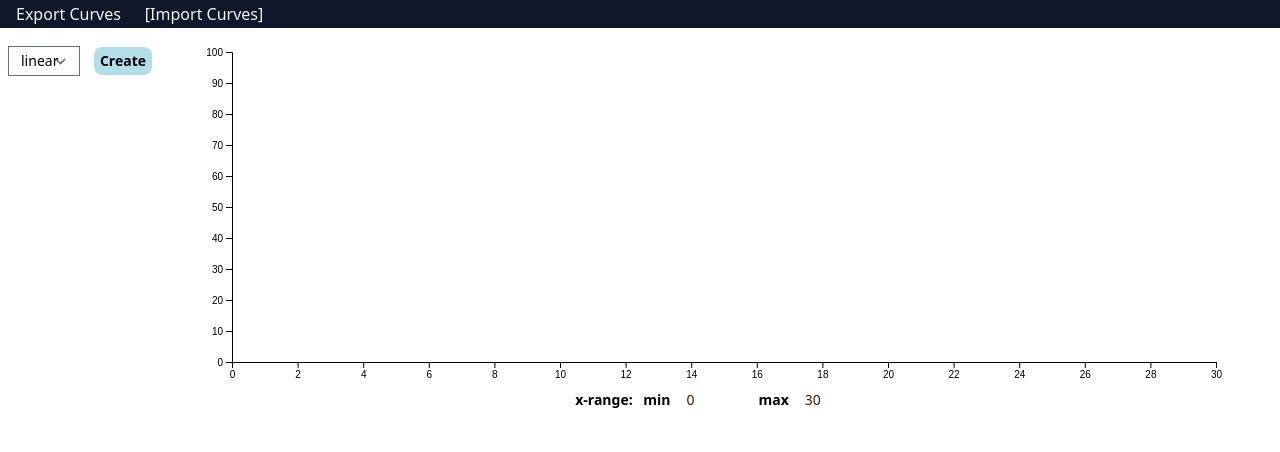
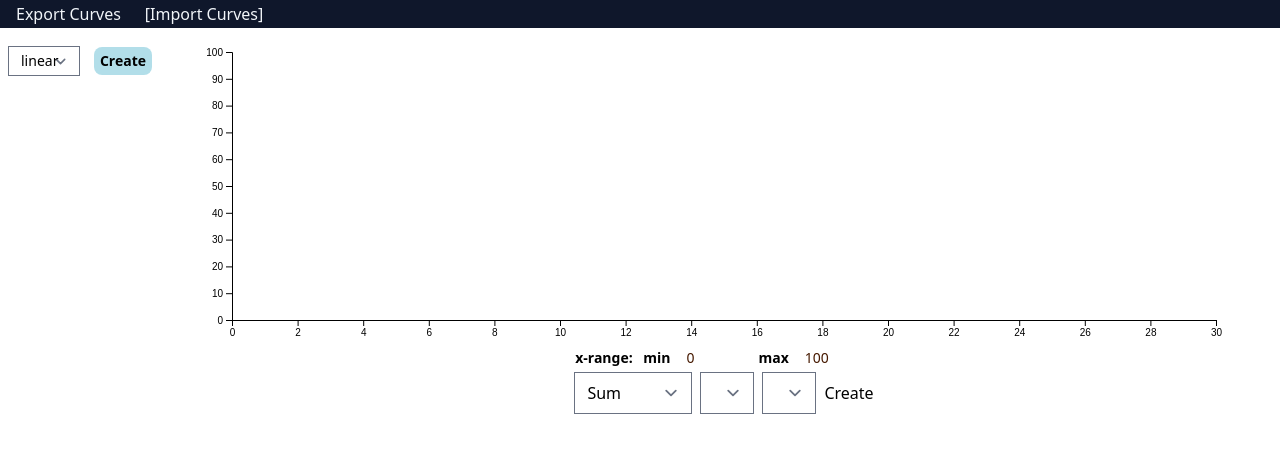
Before and after one commit to justin-m-lacy/rpg-curves, a Vue app: page / in a window 1280 px wide. Shown: the top 452 px of the page. Built offline with nearby package versions, Linux system fonts and the light colour scheme.

Commit message:
NewComposite. event bus

```diff
--- a/src/model/curves/curves.ts
+++ b/src/model/curves/curves.ts
@@ -10,7 +10,7 @@ export type CurveCreator<D extends object = any> = {
 	params: CurveParam<D>[]
 }
 
-export type TCurve<D extends object> = D & {
+export type TCurve<D extends object = object> = D & {
 	type: string;
 	map(x: number): number;
 }
--- a/src/store/curves-store.ts
+++ b/src/store/curves-store.ts
@@ -1,5 +1,7 @@
 import { CurveModel } from '@/model/curve-model';
-import { useSelect } from '@/store/select-store';
+import { CurveSumModel } from '@/model/curve-sum';
+import { TCurve } from '@/model/curves/curves';
+import { useEventBus } from '@vueuse/core';
 import { defineStore } from 'pinia';
 
 export const useCurves = defineStore('curves', () => {
@@ -7,28 +9,43 @@ export const useCurves = defineStore('curves', () => {
 	// map curves by curve label.
 	const curves = ref(new Map<string, CurveModel>());
 
-	const selects = useSelect();
+	const newEvent = useEventBus<'newcurve', CurveModel>('newcurve');
+	const deleteEvent = useEventBus<'deletecurve', CurveModel>('deletecurve');
+
+	let nextId: number = 1;
 
 	/**
 	 * remove all curves.
 	 */
 	function deleteAll() {
+		for (const m of curves.value.entries()) {
+			deleteEvent.emit('deletecurve', m as any as CurveModel);
+		}
 		curves.value.clear();
-		selects.clear;
 	}
 
 	function add(m: CurveModel) {
 		curves.value.set(m.id, m);
+		newEvent.emit('newcurve', m);
+		return m;
 	}
 
-	function remove(c: CurveModel) {
-
-		selects.deselect(c);
-		curves.value.delete(c.id)
+	function remove(m: CurveModel) {
+		curves.value.delete(m.id);
+		deleteEvent.emit('deletecurve', m);
 	}
 
-	let nextId: number = 1;
+	function createSum(c1: TCurve, c2: TCurve) {
+		return add(new CurveSumModel({
+			curveA: c1, curveB: c2
+		}));
+	}
 
+	function createDiff(c1: TCurve, c2: TCurve) {
+		return add(new CurveSumModel({
+			curveA: c1, curveB: c2, B: -1
+		}));
+	}
 
 
 	return {
@@ -37,6 +54,8 @@ export const useCurves = defineStore('curves', () => {
 		remove,
 		curves,
 		deleteAll,
+		createSum,
+		createDiff,
 		uniqueName() {
 			return `Curve ${nextId++}`;
 		}
--- a/src/store/select-store.ts
+++ b/src/store/select-store.ts
@@ -1,4 +1,5 @@
 import { CurveModel } from '@/model/curve-model';
+import { useEventBus } from '@vueuse/core';
 import { defineStore } from 'pinia';
 
 export const useSelect = defineStore('select', () => {
@@ -31,6 +32,14 @@ export const useSelect = defineStore('select', () => {
 	function isSelected(c: CurveModel) {
 		return selected.value.some(v => v.id == c.id);
 	}
+	function toggleSelect(m: CurveModel) {
+		selected.value.includes(m) ? deselect(m) :
+			select(m);
+	}
+
+	useEventBus<'deletecurve', CurveModel>('deletecurve').on((_, m) => {
+		if (m) deselect(m);
+	});
 
 	return {
 
@@ -39,6 +48,7 @@ export const useSelect = defineStore('select', () => {
 		deselect,
 		clear,
 		isSelected,
+		toggleSelect
 
 
 	}
--- /dev/null
+++ b/src/store/view-curves.ts
@@ -0,0 +1,64 @@
+import { CurveModel } from '@/model/curve-model';
+import { useCurves } from '@/store/curves-store';
+import { useEventBus } from '@vueuse/core';
+import { defineStore } from 'pinia';
+
+/**
+ * select curves to view.
+ */
+export const useViewCurves = defineStore('view', () => {
+
+	const viewing = ref<CurveModel[]>([]);
+
+	useEventBus<'newcurve', CurveModel>('newcurve').on((_, m) => {
+		if (m) view(m);
+	});
+	useEventBus<'deletecurve', CurveModel>('deletecurve').on((_, m) => {
+		if (m) unview(m);
+	});
+
+
+	watch(() => useCurves().curves, (curves) => {
+
+		// check for removed views.
+		for (const model of viewing.value) {
+			if (!curves.has(model.id)) {
+				unview(model as CurveModel);
+			}
+		}
+	});
+
+	/**
+	 * @param model
+	 * @param multi - whether to add to multiple selection.
+	 */
+	function view(model: CurveModel) {
+		viewing.value.push(model);
+	}
+
+	function unview(model: CurveModel) {
+		const ind = viewing.value.findIndex(v => v.id == model.id);
+		if (ind >= 0) {
+			viewing.value.splice(ind, 1);
+		}
+	}
+
+	function clear() {
+		viewing.value = [];
+	}
+
+	function isViewed(c: CurveModel) {
+		return viewing.value.some(v => v.id == c.id);
+	}
+
+	return {
+
+		view,
+		viewing,
+		unview,
+		clear,
+		isViewed,
+
+
+	}
+});
--- a/src/view/App.vue
+++ b/src/view/App.vue
@@ -3,6 +3,7 @@ import { CurveModel } from '@/model/curve-model';
 import { useCreators } from '@/store/creators';
 import { useCurves } from '@/store/curves-store';
 import { useSelect } from '@/store/select-store';
+import { useViewCurves } from '@/store/view-curves';
 import NewCurve from '@/view/controls/NewCurve.vue';
 import Header from '@/view/Header.vue';
 import CurveEditor from '@/view/panes/CurveEditor.vue';
@@ -11,13 +12,13 @@ import D3GraphView from '@/view/panes/D3GraphView.vue';
 
 const creators = useCreators();
 const select = useSelect();
+const view = useViewCurves();
 
 const curves = useCurves();
 
 function onNewCurve(model: CurveModel) {
 	model.label = curves.uniqueName();
 	curves.add(model);
-	select.select(model);
 }
 </script>
 <template>
@@ -34,7 +35,7 @@ function onNewCurve(model: CurveModel) {
 			<div class="h-full flex flex-col gap-y-1 grow-4">
 				<!--<GraphView v-if="chartsLoaded" class="basis-1/2"
 						   :curves="select.selected" />-->
-				<D3GraphView class="basis-1/2" :curves="select.selected" />
+				<D3GraphView class="basis-1/2" :curves="view.viewing" />
 				<div class="flex flex-wrap gap-y-3">
 					<CurveEditor v-for="curve in select.selected" class="flex justify-stretch"
 								 :model="curve" :key="curve.id" />
--- /dev/null
+++ b/src/view/controls/NewComposite.vue
@@ -0,0 +1,46 @@
+<script setup lang="ts">
+import { CurveModel } from '@/model/curve-model';
+import { CurveSumModel } from '@/model/curve-sum';
+
+defineProps<{
+	// all options for creating new sum.
+	curves: CurveModel[]
+}>();
+
+const emit = defineEmits<{
+	(e: 'create', sum: CurveSumModel): void
+}>();
+
+type CompositeType = 'curvesum' | 'curvediff';
+
+const compositeType = shallowRef<CompositeType>('curvesum');
+
+const modelA = shallowRef<CurveModel>();
+const modelB = shallowRef<CurveModel>();
+
+function tryCreate() {
+	if (!modelA.value || !modelB.value) return;
+	emit('create', new CurveSumModel({
+		curveA: modelA.value,
+		curveB: modelB.value,
+		B: compositeType.value == 'curvediff' ? -1 : 1
+	}))
+
+}
+</script>
+<template>
+	<div class="flex gap-x-2">
+		<select v-model="compositeType">
+			<option :value="'curvesum'">Sum</option>
+			<option :value="'curvediff'">Subtract</option>
+		</select>
+		<select v-model="modelA">
+			<option v-for="m in curves" :value="m">{{ m.label }}</option>
+		</select>
+		<select v-model="modelB">
+			<option v-for="m in curves" :value="m">{{ m.label }}</option>
+		</select>
+		<button type="button" :disabled="!modelA || !modelB"
+				@click="tryCreate">Create</button>
+	</div>
+</template>
--- /dev/null
+++ b/src/view/panes/D3Graph.vue
@@ -0,0 +1,130 @@
+<script setup lang="ts">
+import { CurveModel } from "@/model/curve-model";
+import { UniqueColor } from "@/store/colors";
+import { useSelect } from "@/store/select-store";
+import { useRange } from "@/view/composable/range-store";
+import { useZoom } from "@/view/composable/zoom";
+import { useEventListener } from "@vueuse/core";
+import * as d3 from "d3";
+import { getMinMax } from '../../util/array';
+
+const props = defineProps<{
+	curves: CurveModel[]
+}>();
+
+// svg drawn elements.
+const svgRef = shallowRef<SVGElement>();
+const xAxisRef = shallowRef<SVGGElement>();
+const yAxisRef = shallowRef<SVGGElement>();
+
+const outRect = shallowRef<DOMRect>();
+// display padding around axes.
+const marginLeft = 64;
+const marginBottom = 24;
+
+// domain of x-axis
+const domain = defineModel<[number, number]>('range', { default: [0, 30] });
+const range = useRange();
+
+useZoom(svgRef, domain);
+
+const selects = useSelect();
+
+const xscale = computed(() => {
+	return d3.scaleLinear().domain(domain.value).range(
+		[marginLeft, -marginLeft + (outRect.value?.width ?? 0)]
+	).nice();
+});
+
+/**
+ * domain of curve functions.
+ */
+const inTicks = computed(() => {
+
+	const vals = xscale.value.ticks(20);
+	computeRange(vals);
+
+	return vals;
+
+});
+
+const colors = computed(() => props.curves.map(v => v.color));
+
+/**
+ * Compute range from all input curves on input.
+ */
+function computeRange(xVals: number[]) {
+
+	const yRange: [number, number] = [Number.MAX_SAFE_INTEGER, Number.MIN_SAFE_INTEGER];
+
+	for (let i = props.curves.length - 1; i >= 0; i--) {
+		getMinMax(props.curves[i].mapDomain(xVals), yRange);
+	}
+
+	range.value = yRange;
+
+}
+
+const yscale = computed(() => {
+	return d3.scaleLinear().domain(range.value).range([(outRect.value?.height ?? 0) - marginBottom, marginBottom]).nice()
+});
+
+useEventListener(window, 'keydown', (evt: KeyboardEvent) => {
+
+	if (evt.key == 'ArrowLeft' || evt.key === 'ArrowRight') {
+
+		const [min, max] = domain.value;
+		const amt = evt.key == 'ArrowLeft' ? -0.025 * (max - min) : 0.025 * (max - min);
+		domain.value = [min + amt, max + amt];
+
+	} else if (evt.key == 'ArrowUp' || evt.key === 'ArrowDown') {
+
+		const [min, max] = range.value;
+		const amt = evt.key == 'ArrowDown' ? -0.1 * (max - min) : 0.1 * (max - min);
+		range.value = [min + amt, max + amt];
+
+	}
+
+
+});
+
+watchEffect(() => {
+	if (!xAxisRef.value) return;
+	d3.select(xAxisRef.value).call(d3.axisBottom(xscale.value))
+});
+
+watchEffect(() => {
+	if (!yAxisRef.value) return;
+	d3.select(yAxisRef.value).call(d3.axisLeft(yscale.value))
+});
+
+onMounted(() => {
+	outRect.value = svgRef.value?.getBoundingClientRect();
+})
+
+function makeLine(model: CurveModel) {
+
+	const xTicks = inTicks.value;
+	// map inX,outY to scaled view values.
+	return d3.line<number>(
+		(_, i) => xscale.value(xTicks[i]),
+		(d, _) => yscale.value(d)).curve(d3.curveBasis)(
+			model.mapDomain(xTicks)
+		) ?? '';
+
+}
+</script>
+<template>
+
+	<svg ref="svgRef" class="grow w-full">
+		<g ref="xAxisRef"
+		   :transform="`translate(0, ${-marginBottom + (outRect?.height ?? 0)})`" />
+		<g ref="yAxisRef"
+		   :transform="`translate(${marginLeft}, 0)`" />
+		<path v-for="(model, ind) in curves" fill="none" strokeWidth="1.5"
+			  :stroke="model.color ?? UniqueColor(ind, colors)"
+			  @click="selects.toggleSelect(model)"
+			  :d="makeLine(model)" />
+	</svg>
+
+</template>
--- a/src/view/panes/D3GraphView.vue
+++ b/src/view/panes/D3GraphView.vue
@@ -1,126 +1,29 @@
 <script setup lang="ts">
 import { CurveModel } from "@/model/curve-model";
-import { UniqueColor } from "@/store/colors";
+import { CurveSumModel } from "@/model/curve-sum";
+import { useCurves } from "@/store/curves-store";
+import { useSelect } from "@/store/select-store";
 import { useRange } from "@/view/composable/range-store";
-import { useZoom } from "@/view/composable/zoom";
+import NewComposite from "@/view/controls/NewComposite.vue";
 import Range from "@/view/controls/Range.vue";
-import { useEventListener } from "@vueuse/core";
-import * as d3 from "d3";
-import { getMinMax } from '../../util/array';
+import D3Graph from "@/view/panes/D3Graph.vue";
 
 const props = defineProps<{
 	curves: CurveModel[]
 }>();
 
-const svgRef = shallowRef<SVGElement>();
-const xAxisRef = shallowRef<SVGGElement>();
-const yAxisRef = shallowRef<SVGGElement>();
+const selects = useSelect();
+const domain = useRange(0, 100);
 
-const outRect = shallowRef<DOMRect>();
-// padding for display.
-const marginLeft = 64;
-const marginBottom = 24;
-
-// domain of x-axis
-const domain = useRange(0, 30);
-const range = useRange();
-
-useZoom(svgRef, domain);
-
-const xscale = computed(() => {
-	return d3.scaleLinear().domain(domain.value).range(
-		[marginLeft, -marginLeft + (outRect.value?.width ?? 0)]
-	).nice();
-});
-
-/**
- * domain of curve functions.
- */
-const inTicks = computed(() => {
-
-	const vals = xscale.value.ticks(20);
-	computeRange(vals);
-
-	return vals;
-
-});
-
-const colors = computed(() => props.curves.map(v => v.color));
-
-/**
- * Compute range from all input curves on input.
- */
-function computeRange(xVals: number[]) {
-
-	const curves = props.curves;
-	const yRange: [number, number] = [Number.MAX_SAFE_INTEGER, Number.MIN_SAFE_INTEGER];
-
-	for (let i = curves.length - 1; i >= 0; i--) {
-		getMinMax(props.curves[i].mapDomain(xVals), yRange);
-	}
-
-	range.value = yRange;
-
+function onNewComposite(m: CurveSumModel) {
+	useCurves().add(m);
 }
 
-const yscale = computed(() => {
-	return d3.scaleLinear().domain(range.value).range([(outRect.value?.height ?? 0) - marginBottom, marginBottom]).nice()
-});
-
-useEventListener(window, 'keydown', (evt: KeyboardEvent) => {
-
-	if (evt.key == 'ArrowLeft' || evt.key === 'ArrowRight') {
-
-		const [min, max] = domain.value;
-		const amt = evt.key == 'ArrowLeft' ? -0.025 * (max - min) : 0.025 * (max - min);
-		domain.value = [min + amt, max + amt];
-
-	} else if (evt.key == 'ArrowUp' || evt.key === 'ArrowDown') {
-
-		const [min, max] = range.value;
-		const amt = evt.key == 'ArrowDown' ? -0.1 * (max - min) : 0.1 * (max - min);
-		range.value = [min + amt, max + amt];
-
-	}
-
-
-});
-
-watchEffect(() => {
-	if (!xAxisRef.value) return;
-	d3.select(xAxisRef.value).call(d3.axisBottom(xscale.value))
-});
-
-watchEffect(() => {
-	if (!yAxisRef.value) return;
-	d3.select(yAxisRef.value).call(d3.axisLeft(yscale.value))
-});
-
-onMounted(() => {
-	outRect.value = svgRef.value?.getBoundingClientRect();
-})
-
-function makeLine(model: CurveModel) {
-
-	const xTicks = inTicks.value;
-	// map inX,outY to scaled view values.
-	return d3.line<number>(
-		(_, i) => xscale.value(xTicks[i]),
-		(d, _) => yscale.value(d)).curve(d3.curveBasis)(
-			model.mapDomain(xTicks)
-		) ?? '';
-
-}
 </script>
 <template>
 	<div class="flex flex-col w-full h-full items-center">
-		<svg ref="svgRef" class="grow w-full">
-			<g ref="xAxisRef" :transform="`translate(0, ${-marginBottom + (outRect?.height ?? 0)})`" />
-			<g ref="yAxisRef" :transform="`translate(${marginLeft}, 0)`" />
-			<path v-for="(model, ind) in curves" fill="none" strokeWidth="1.5"
-				  :stroke="model.color ?? UniqueColor(ind, colors)"
-				  :d="makeLine(model)" />
-		</svg>
+		<D3Graph :curves="curves" v-model:domain="domain" />
 		<Range title="x-range:" v-model="domain" />
+		<NewComposite :curves="curves" @create="onNewComposite" />
 	</div>
 </template>
```
Also changed, not shown: src/model/curve-sum.ts (+7 -7 lines).
